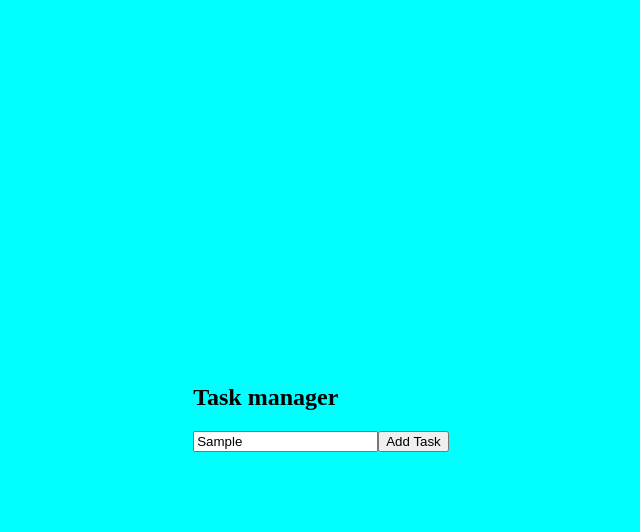
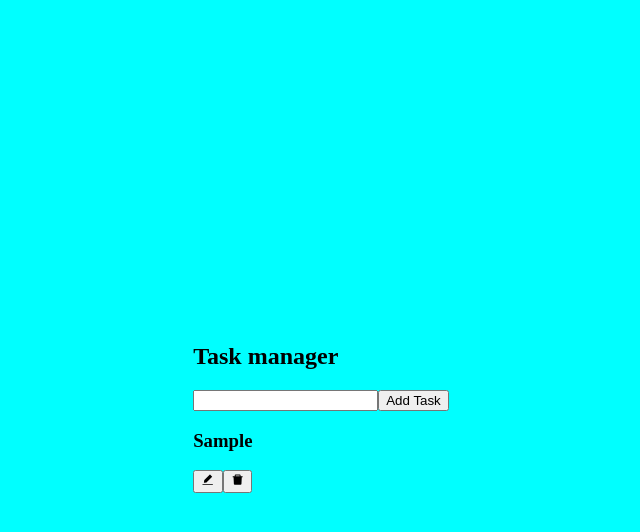
Before and after one commit to NnajiChimuanya/task_manager_react, a React (Create React App) app: page / in a window 1280 px wide. Both pictures are taken after typing "Sample" into the empty fields and a click on the button "Add Task". Shown: the top 532 px of the page, without its empty margins (319-959 px from the left). Built offline with nearby package versions, Linux system fonts and the light colour scheme.

Commit message:
Added the edit, delete, submit functions

```diff
--- a/package.json
+++ b/package.json
@@ -9,6 +9,7 @@
     "i": "^0.3.7",
     "react": "^18.0.0",
     "react-dom": "^18.0.0",
+    "react-icons": "^4.3.1",
     "react-router-dom": "^5.3.1",
     "react-scripts": "5.0.0",
     "web-vitals": "^2.1.4"
--- a/src/App.js
+++ b/src/App.js
@@ -5,12 +5,45 @@ import List from './components/List';
 function App() {
   const [name, setName] = useState("")
   const [list, setList] = useState([])
+  const [ isEditing, setIsEditing] = useState(false)
+  const [editId, setEditId] = useState(null)
 
 
   const handleSubmit = (e) => {
     e.preventDefault()
 
-    setList([...list, name])
+    if(!name) {
+      //will set up later
+    } else if(name && isEditing) {
+      setList(list.map(item =>{
+        if(item.id === editId) {
+          return {...item, name : name}
+        }
+        return item
+      }))
+      setName("")
+      setEditId(null)
+      setIsEditing(false)
+    } else {
+      let newItem = { id: new Date().getMilliseconds(), name : name}
+      setList([...list, newItem])
+      setName("")
+    }
+
+  }
+
+  const editItem = (id) => {
+
+    let theItem = list.find((item) => item.id === id)
+    setIsEditing(true)
+    setEditId(theItem.id)
+    setName(theItem.name)
+
+  }
+
+  const deleteItem = (id) => {
+    let newItems = list.filter(item => item.id !== id)
+    setList(newItems)
   }
 
  return (
@@ -18,10 +51,10 @@ function App() {
      <form onSubmit={handleSubmit}>
        <h2> Task manager </h2>
        <input type="text" value={name} onChange={(e) => setName(e.target.value)}/>
-       <button type="submit"> Add Task</button>
+       <button type="submit"> {isEditing ? "Edit Task" : "Add Task"} </button>
       </form>
       <div>
-        { list && <List items={list} />}
+        { list && <List items={list} editItem={editItem} deleteItem={deleteItem} />}
       </div>
    </div>
  )
--- a/src/components/List.js
+++ b/src/components/List.js
@@ -1,9 +1,19 @@
 import React from 'react';
+import { AiFillEdit, AiFillDelete } from "react-icons/ai";
 
-export default function List( ) {
+export default function List({items, editItem, deleteItem }) {
   return (
     <>
-
+    {items.map((item) => {
+        const {id, name} = item
+        return(
+          <article key={id}>
+              <h3> {name} </h3>
+              <button onClick={() => editItem(id)}> <AiFillEdit /> </button>
+              <button onClick={() => deleteItem(id)}> <AiFillDelete /> </button>
+          </article>
+        )
+    })}
     </>
   );
 }
--- a/src/index.css
+++ b/src/index.css
@@ -5,3 +5,11 @@ body {
     align-items: center;
     height: 100vh;
 }
+
+
+
+.article {
+    display: flex;
+    justify-content: space-between;
+
+}
```
Also changed, not shown: 1 other file (tests, documents, lock files or other folders).
